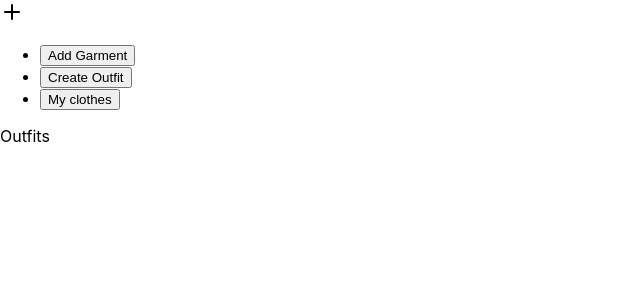
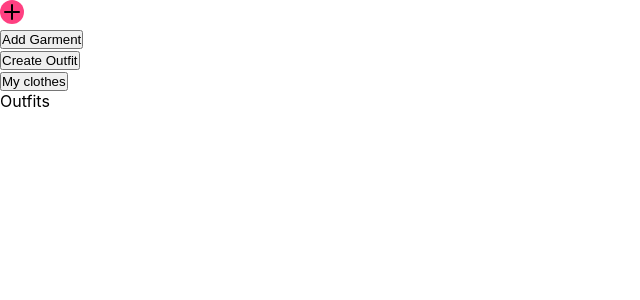
Before and after one commit to etrobert/color-match, a React (Create React App) app: page / in a window 1280 px wide. Shown: the top 300 px of the page, without its empty margins (0-640 px from the left). Built offline with nearby package versions, Linux system fonts and the light colour scheme.

Commit message:
Create NewGarmentButton

```diff
--- a/package.json
+++ b/package.json
@@ -10,6 +10,7 @@
     "@types/node": "^12.20.37",
     "@types/react": "^17.0.35",
     "@types/react-dom": "^17.0.11",
+    "classnames": "^2.3.1",
     "feather-icons": "^4.28.0",
     "node-vibrant": "^3.1.6",
     "react": "^17.0.2",
--- a/src/App.tsx
+++ b/src/App.tsx
@@ -4,13 +4,14 @@ import { viewState } from './atoms';
 import FeatherIcon from './FeatherIcon';
 import Nav from './Nav';
 import NewGarment from './NewGarment';
+import NewGarmentButton from './NewGarmentButton';
 
 function App() {
   const view = useRecoilValue(viewState);
 
   return (
     <div className="App">
-      <FeatherIcon name="plus" />
+      <NewGarmentButton />
       <Nav />
       {view === 'newGarment' && <NewGarment />}
       {view === 'outfits' && 'Outfits'}
--- a/src/FeatherIcon.tsx
+++ b/src/FeatherIcon.tsx
@@ -5,6 +5,10 @@ type Props = {
 };
 
 const FeatherIcon = ({ name }: Props) => (
-  <span dangerouslySetInnerHTML={{ __html: feather.icons[name].toSvg() }} />
+  <span
+    dangerouslySetInnerHTML={{
+      __html: feather.icons[name].toSvg({ style: 'display: block' }),
+    }}
+  />
 );
 export default FeatherIcon;
--- /dev/null
+++ b/src/NewGarmentButton.css
@@ -0,0 +1,5 @@
+.NewGarmentButton {
+  background-color: #ff4081;
+  border-radius: 1rem;
+  border: none;
+}
--- /dev/null
+++ b/src/NewGarmentButton.tsx
@@ -0,0 +1,16 @@
+import classNames from 'classnames';
+import FeatherIcon from './FeatherIcon';
+
+import './NewGarmentButton.css';
+
+type Props = {
+  className?: string;
+};
+
+const NewGarmentButton = ({ className }: Props) => (
+  <button className={classNames('NewGarmentButton', className)}>
+    <FeatherIcon name="plus" />
+  </button>
+);
+
+export default NewGarmentButton;
--- a/src/index.css
+++ b/src/index.css
@@ -11,3 +11,8 @@ code {
   font-family: source-code-pro, Menlo, Monaco, Consolas, 'Courier New',
     monospace;
 }
+
+* {
+  margin: 0;
+  padding: 0;
+}
```
Also changed, not shown: 1 other file (tests, documents, lock files or other folders).
